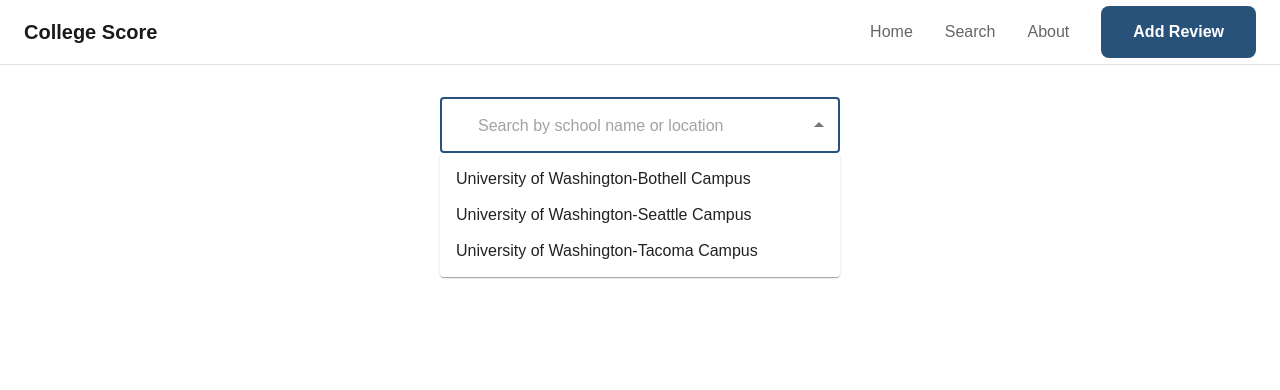
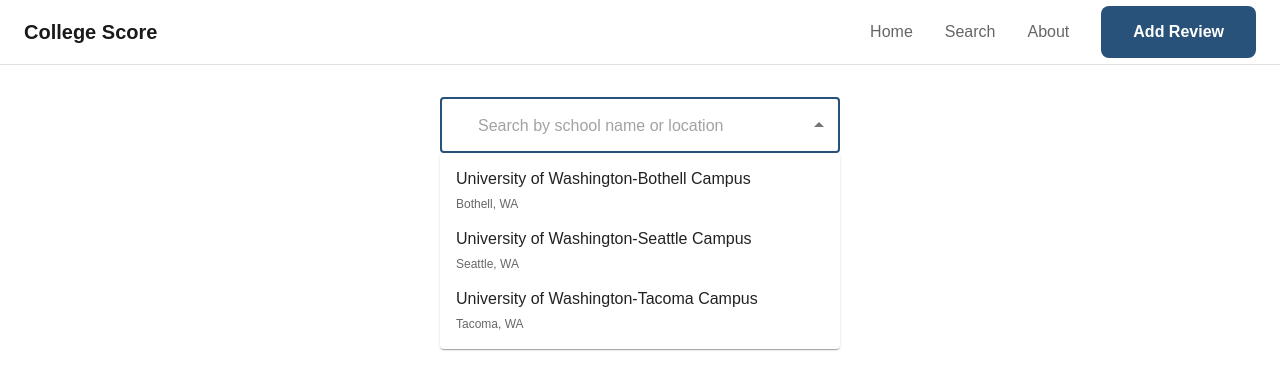
Before and after one commit to collegescore/frontend, a Next.js app: page /search in a window 1280 px wide. Both pictures are taken after a click on the button "Open". Shown: the top 390 px of the page. Built offline with nearby package versions, Linux system fonts and the light colour scheme; some icons are missing; what @mui/material-nextjs would draw is missing.

Commit message:
touchups

```diff
--- a/src/components/common/UniversitySearch.tsx
+++ b/src/components/common/UniversitySearch.tsx
@@ -29,7 +29,11 @@ const V0_COLLEGES: College[] = [
   },
 ];
 
-export const UniversitySearch = () => {
+interface UniversitySearchProps {
+  onSelect?: (college: College | null) => void;
+}
+
+export const UniversitySearch = ({ onSelect }: UniversitySearchProps) => {
   const [value, setValue] = useState<College | null>(null);
 
   return (
@@ -38,6 +42,20 @@ export const UniversitySearch = () => {
         options={V0_COLLEGES}
         // Displays the college name field (as opposed to slug or id etc) in the dropdown
         getOptionLabel={(option) => option.name}
+        // a11y custom rendering of each option in the dropdown for better screen reader support
+        renderOption={(props, option) => {
+          const { key, ...optionProps } = props;
+          return (
+            <li key={option.id} {...optionProps}>
+              <Box>
+                <Typography variant="body1">{option.name}</Typography>
+                <Typography variant="caption" color="text.secondary">
+                  {option.city}, {option.state}
+                </Typography>
+              </Box>
+            </li>
+          );
+        }}
         // Custom filter to allow search by name, city, or state
         filterOptions={(options, { inputValue }) => {
           // change input to lowercase and trim whitespace for better matching
@@ -54,8 +72,12 @@ export const UniversitySearch = () => {
         value={value}
         onChange={(event, newValue) => {
           setValue(newValue);
-          if (newValue) {
-            console.log(`Selected: ${newValue.name} (ID: ${newValue.id})`);
+
+          // basically sends the selected college back to the parent component if onSelect is provided
+          // for example, in the survey page, it uses this to set the selected college for the review form
+          // on the search page, it uses this to potentially redirect to the college's review page
+          if (onSelect) {
+            onSelect(newValue);
           }
         }}
         // The search logic (default is starts-with/contains)
@@ -68,7 +90,7 @@ export const UniversitySearch = () => {
               startAdornment: (
                 // this is for the magnifying glass search icon
                 <InputAdornment position="start">
-                  <SearchIcon color="action" />
+                  <SearchIcon color="action" aria-hidden="true" />
                 </InputAdornment>
               ),
             }}
```
